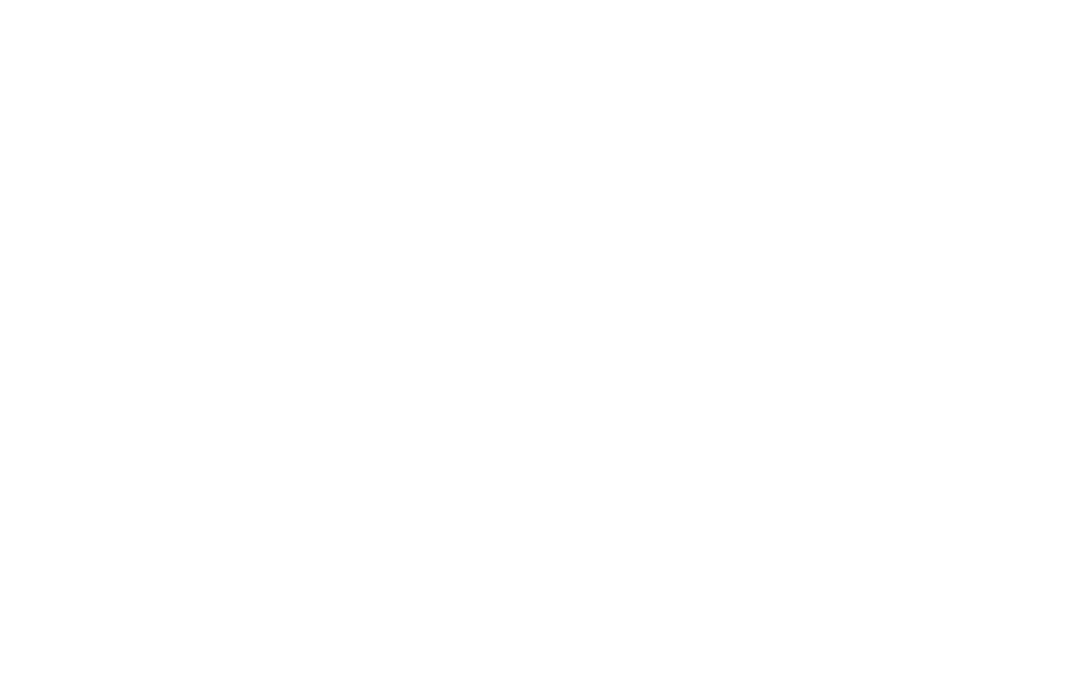
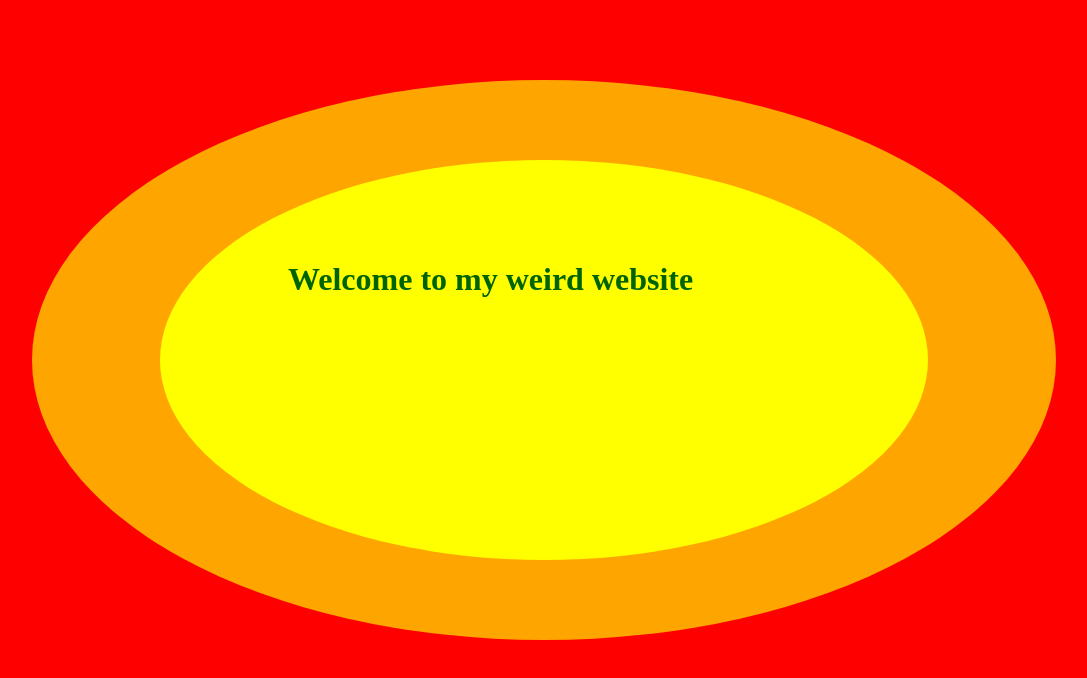
Before and after one commit to XaleDrevlar/Weird-Website, a plain HTML site: page index.html in a window 1280 px wide. Shown: the whole page, without its empty margins (96-1183 px from the left). Drawn offline with Linux system fonts and the light colour scheme.

Commit message:
Update index.html

```diff
--- a/index.html
+++ b/index.html
@@ -1,3 +1,25 @@
+<!DOCTYPE html>
+<html>
+<head>
+    <title>My Weird Website</title>
+    <style>
+        div, body {
+            padding: 10vh 10vw;
+            margin: 0;
+            color: darkgreen;
+            border-radius: 50%;
+        }
+    </style>
+</head>
+<body style="background-color: red">
+    <div style="background-color: orange">
+        <div style="background-color: yellow; height: 30vh">
+            <h1>Welcome to my weird website</h1>
+        </div>
+    </div>
+</body>
+</html>
+
 <script>
     alert('this is virus');
     alert('this is virus');
```
